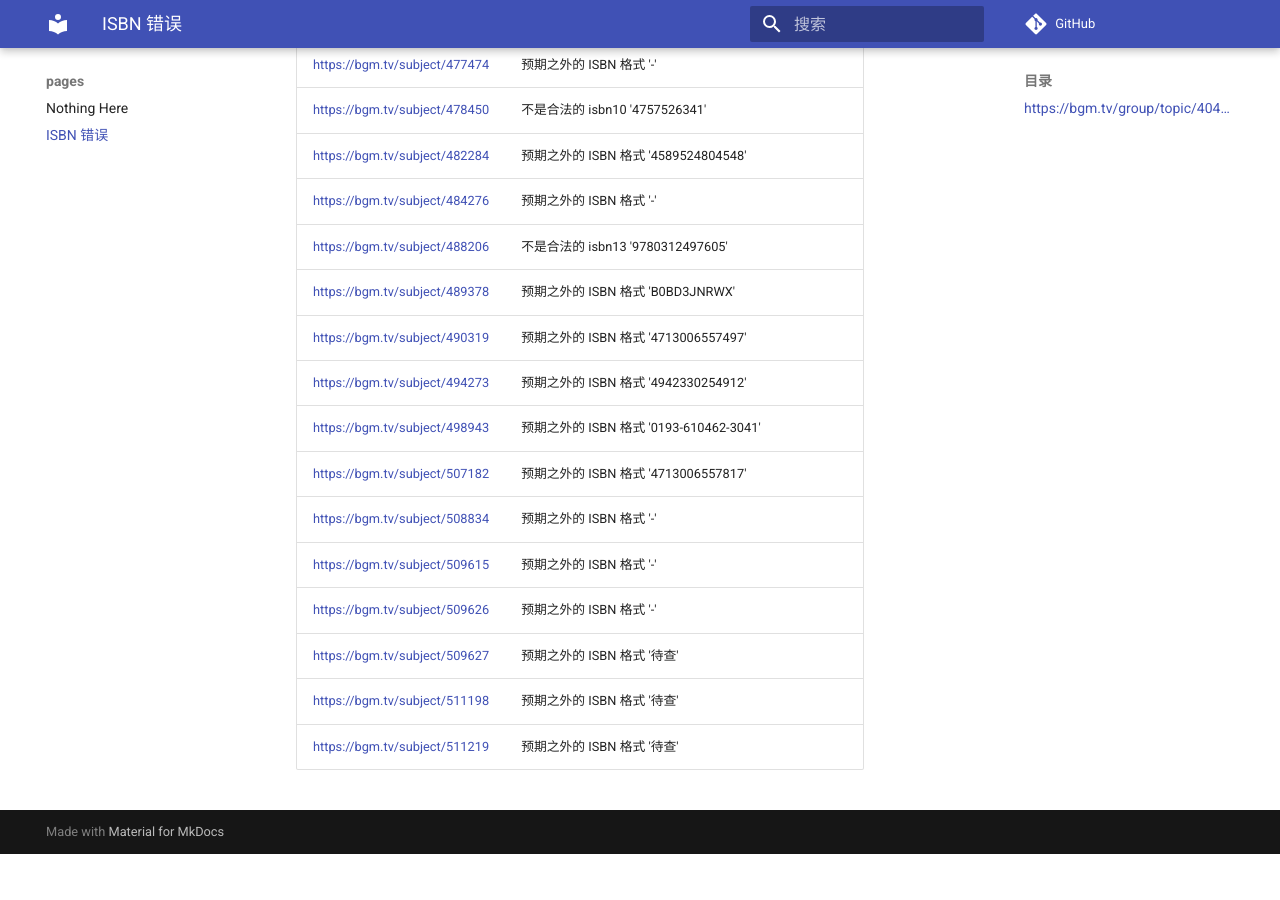
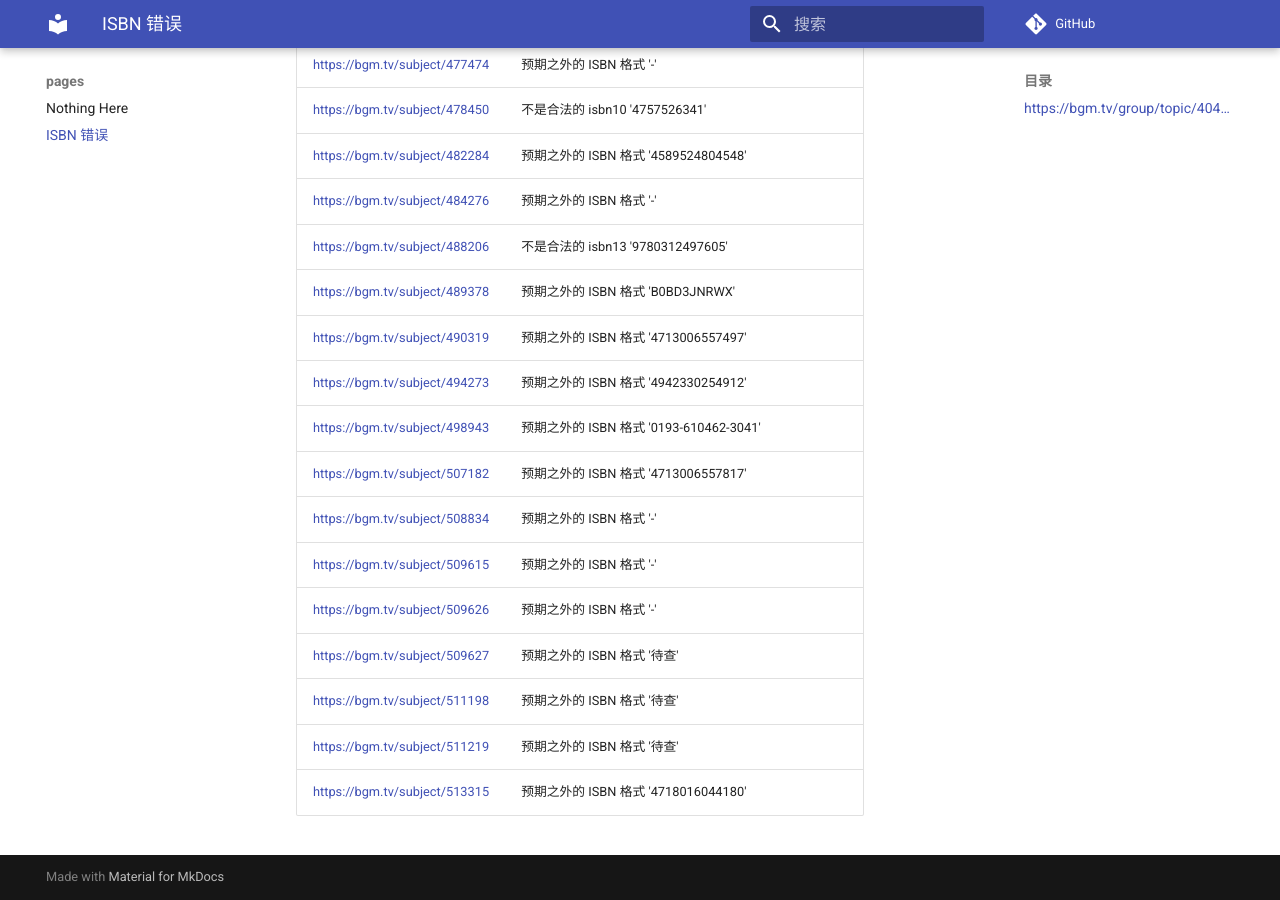
Before and after one commit to trim21/bangumi-pages, an MkDocs documentation site: the page built from docs/isbn.md, in a window 1280 px wide and 900 px high, scrolled down 5323 px. Built offline with MkDocs 1.6.1 and Material for MkDocs 9.7.7, drawn with Linux system fonts in a browser that asks for light colours; comment, search, counter and statistics services are not loaded; before the commit the page ends 6177 px from its top, so only the background shows below that; part of the change alters nothing that is shown.

Commit message:
update isbn.md

```diff
--- a/docs/isbn.md
+++ b/docs/isbn.md
@@ -1,7 +1,7 @@
 # ISBN 错误
 ## <https://bgm.tv/group/topic/404801>
 
-total 127
+total 128
 
 | url | error |
 | --- |  ---  |
@@ -132,3 +132,4 @@ total 127
 | <https://bgm.tv/subject/509627> | 预期之外的 ISBN 格式 '待查' |
 | <https://bgm.tv/subject/511198> | 预期之外的 ISBN 格式 '待查' |
 | <https://bgm.tv/subject/511219> | 预期之外的 ISBN 格式 '待查' |
+| <https://bgm.tv/subject/513315> | 预期之外的 ISBN 格式 '4718016044180' |
```
